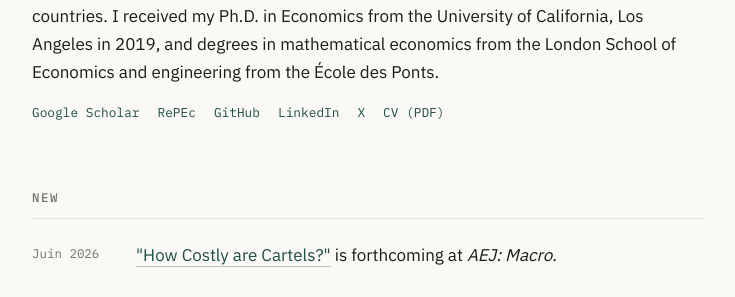
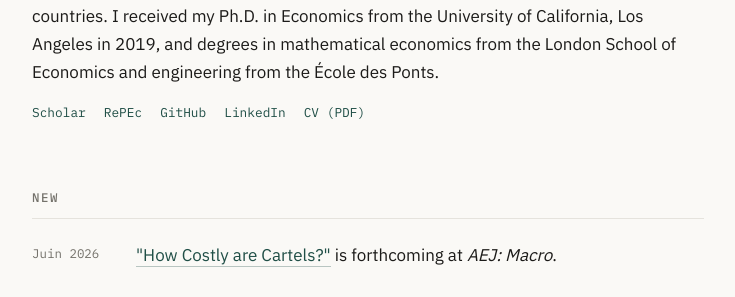
Before and after one commit to flavienmoreau/flavienmoreau.github.io, a Jekyll site: the page built from index.md, in a window 1280 px wide. Shown: the part 431-728 px from the top of the page, without its empty margins (272-1007 px from the left). Built offline with Jekyll 4.4.1, drawn with Linux system fonts in a browser that asks for light colours.

Commit message:
Change Google Scholar link text to 'Scholar'

```diff
--- a/_includes/social.html
+++ b/_includes/social.html
@@ -1,8 +1,7 @@
 <div class="icons">
-  {% if site.social.scholar %}<a href="{{ site.social.scholar }}">Google Scholar</a>{% endif %}
+  {% if site.social.scholar %}<a href="{{ site.social.scholar }}">Scholar</a>{% endif %}
   {% if site.social.repec %}<a href="{{ site.social.repec }}">RePEc</a>{% endif %}
   {% if site.social.github %}<a href="https://github.com/{{ site.social.github }}">GitHub</a>{% endif %}
   {% if site.social.linkedin %}<a href="{{ site.social.linkedin }}">LinkedIn</a>{% endif %}
-  {% if site.social.twitter %}<a href="https://x.com/{{ site.social.twitter }}">X</a>{% endif %}
   {% if site.social.cv %}<a href="{{ site.social.cv | relative_url }}">CV (PDF)</a>{% endif %}
 </div>
```
